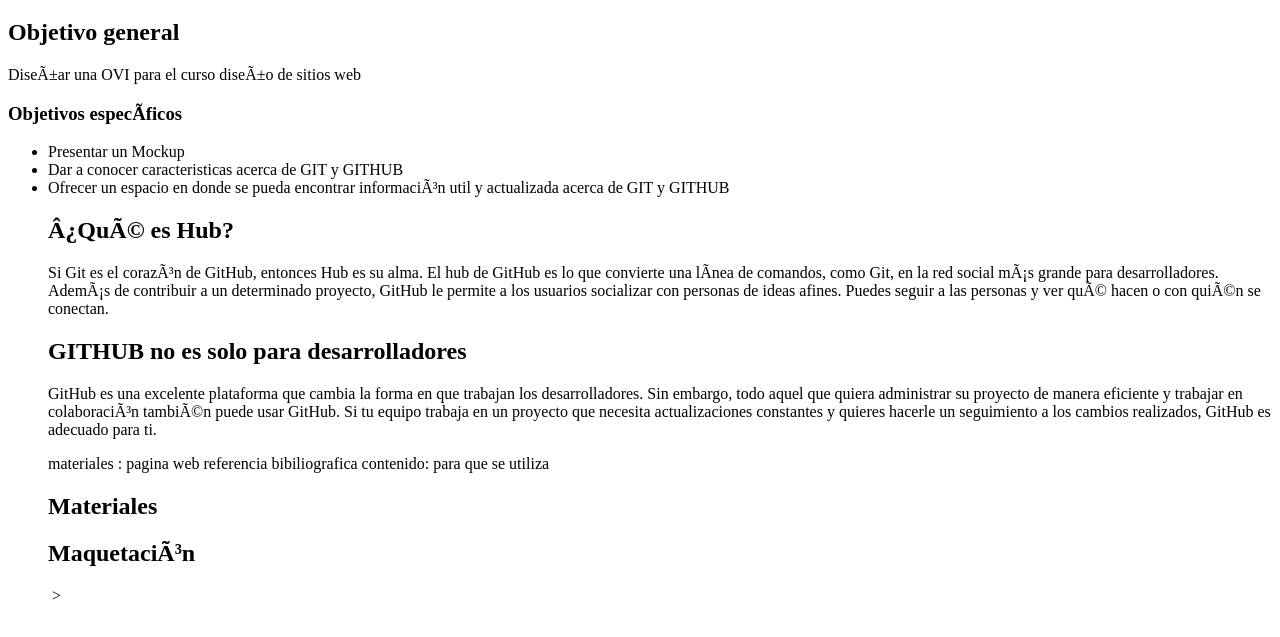
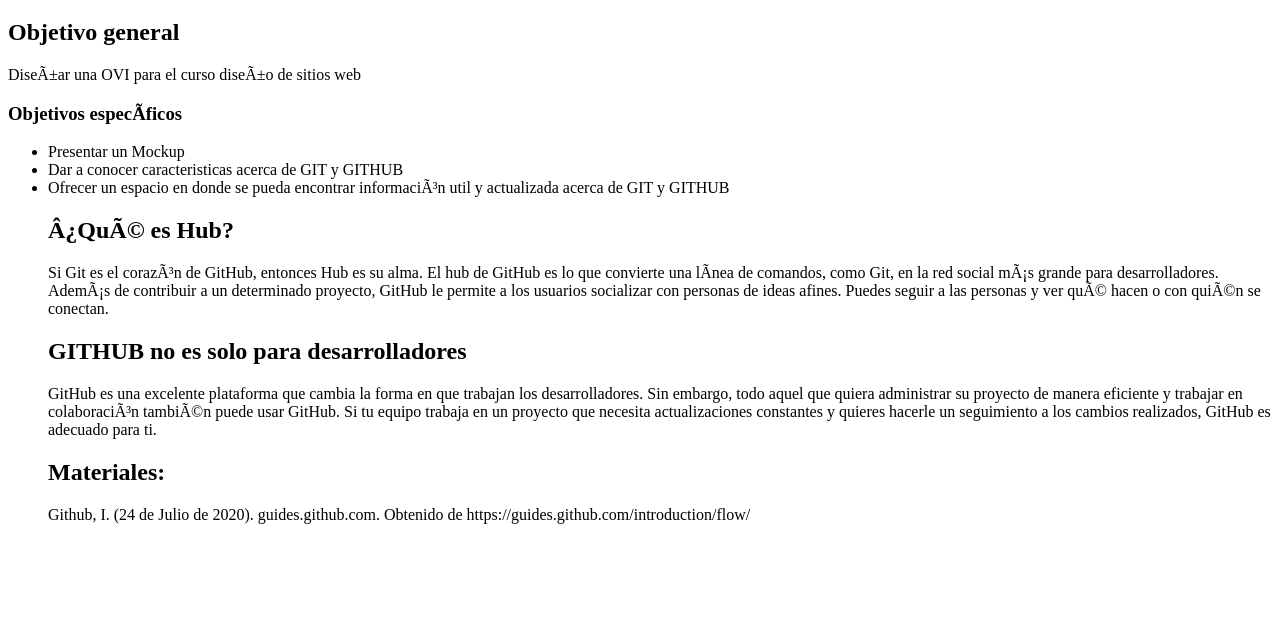
Before and after one commit to Leidy-hub/DSW-LEIDYRINCON, a plain HTML site: page Planing.html in a window 1280 px wide. Shown: the part 87-724 px from the top of the page. Drawn offline with Linux system fonts and the light colour scheme.

Commit message:
Update Planing.html
Apunte 1

```diff
--- a/Planing.html
+++ b/Planing.html
@@ -27,7 +27,7 @@
 
                 Además de contribuir a un determinado proyecto, GitHub le permite
                 a los usuarios socializar con personas de ideas afines. Puedes seguir a las personas
-                y ver qué hacen o con quién se conectan.
+                y ver qué hacen o con quién se conectan.</p>
 
                 <h2>GITHUB no es solo para desarrolladores</h2>
                 <p>GitHub es una excelente plataforma que cambia la forma en que trabajan los desarrolladores.
@@ -36,19 +36,9 @@
 
                     Si tu equipo trabaja en un proyecto que necesita actualizaciones constantes y quieres
                     hacerle un seguimiento a los cambios realizados, GitHub es adecuado para ti. </p>
-
-                   materiales : pagina web referencia bibiliografica
-
-
-                   contenido: para que se utiliza
-               </p>
-               <h2>Materiales</h2>
-               <p>
-
-               </p>
-               <h2>Maquetación</h2>
-               <img src="" alt="">
-
+               <h2>Materiales:</h2>
+               <p> Github, I. (24 de Julio de 2020). guides.github.com.
+                   Obtenido de https://guides.github.com/introduction/flow/</p>
 
 </body>
-></html>
+</html>
```
